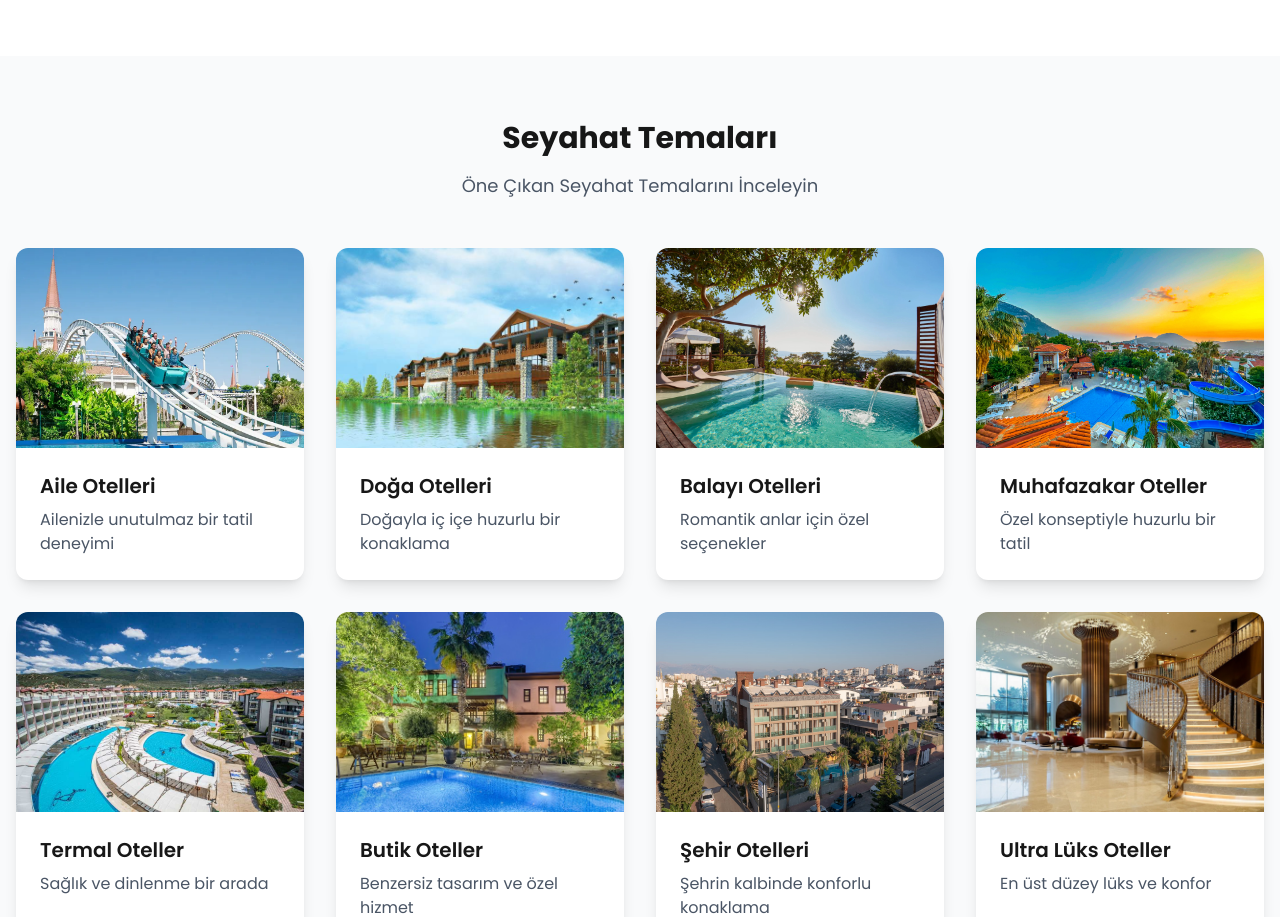
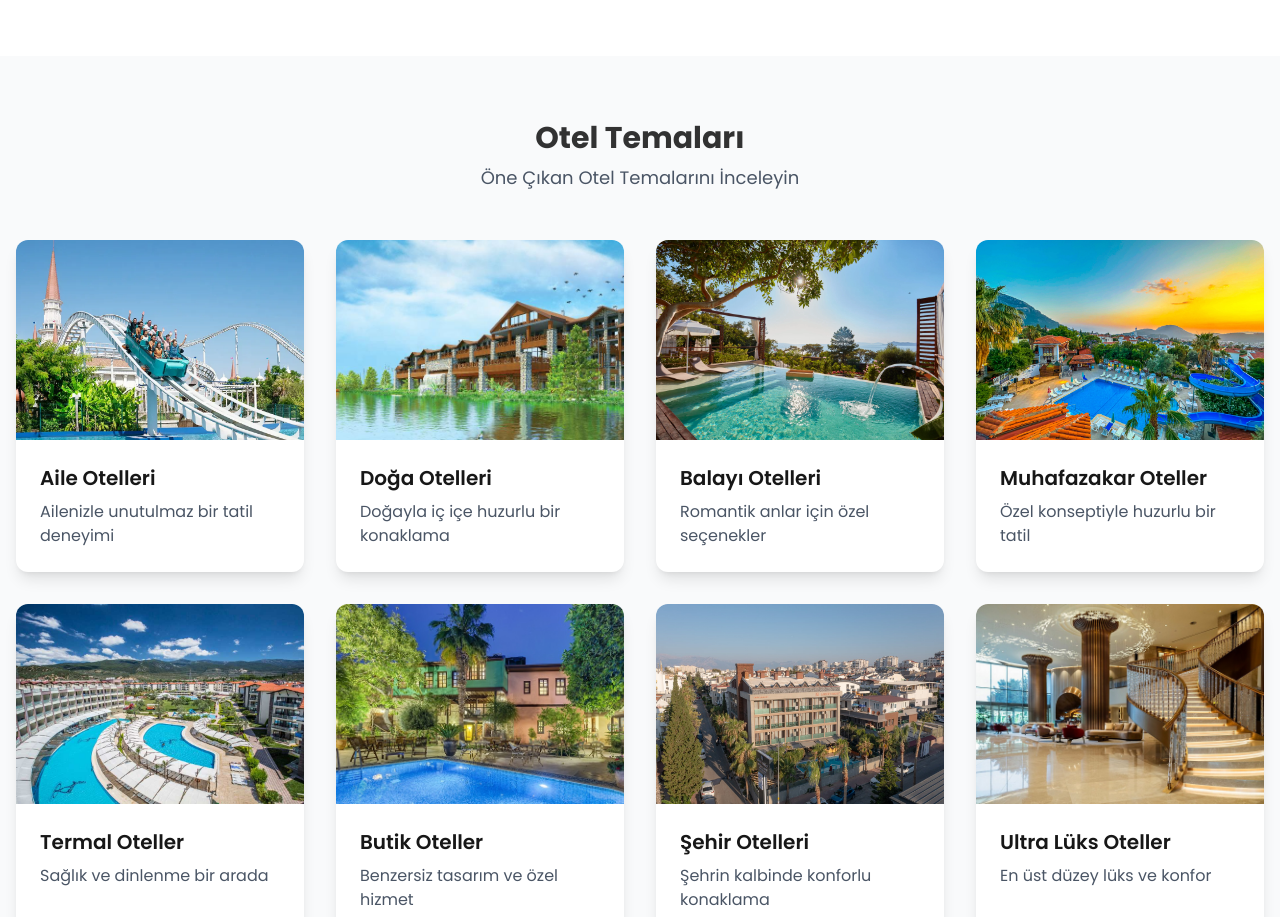
Before and after one commit to ali-yucel/lux-hotels-project, a Next.js app: page / in a window 1280 px wide. Shown: the part 1440-2357 px from the top of the page. Built offline with nearby package versions, Linux system fonts and the light colour scheme.

Commit message:
text updates

```diff
--- a/app/page.tsx
+++ b/app/page.tsx
@@ -159,8 +159,8 @@ export default function Home() {
         <section className="py-16 bg-gray-50">
           <div className="container mx-auto px-4">
             <div className="text-center mb-12">
-              <h2 className="text-3xl font-bold mb-4">Seyahat Temaları</h2>
-              <p className="text-gray-600 text-lg">Öne Çıkan Seyahat Temalarını İnceleyin</p>
+              <h2 className="text-3xl font-bold mb-2 text-black/80">Otel Temaları</h2>
+              <p className="text-gray-600 text-lg">Öne Çıkan Otel Temalarını İnceleyin</p>
             </div>
 
             <div className="grid grid-cols-1 md:grid-cols-2 lg:grid-cols-4 gap-8">
```
